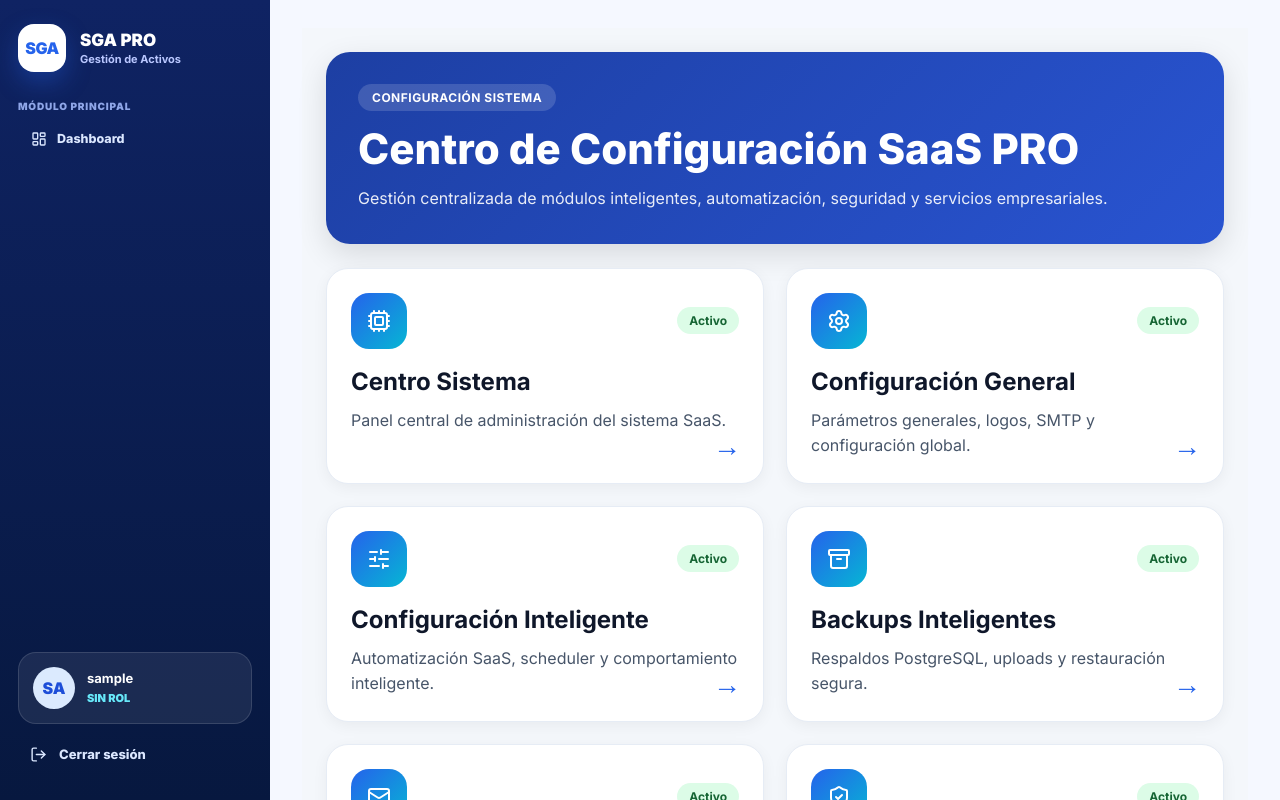
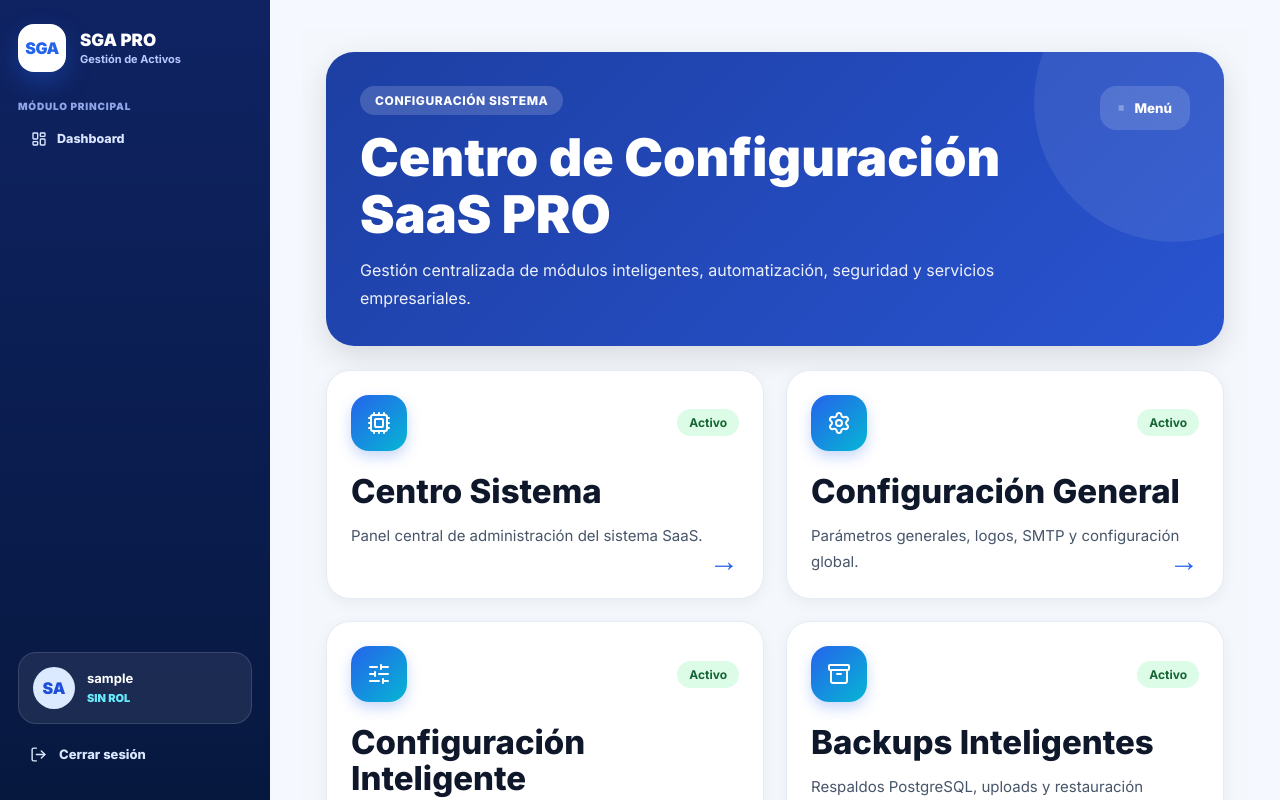
Before and after one commit to eneldo/VANER_ASSET, a React app in the folder frontend/: page /admin/configuracion-sistema in a window 1280 px wide. Built offline with nearby package versions, Linux system fonts and the light colour scheme; no server answers; sample sign-in values are in the browser's storage; the HTML template or start-up script is replaced by a standard one.

Commit message:
feat(configuracion): mejorar centro configuracion sistema pro

```diff
--- a/frontend/src/pages/admin/ConfiguracionSistemaPage.jsx
+++ b/frontend/src/pages/admin/ConfiguracionSistemaPage.jsx
@@ -1,5 +1,5 @@
 // =========================================================
-// CONFIGURACIÓN SISTEMA PRO
+// CONFIGURACIÓN SISTEMA SaaS PRO
 // Archivo:
 // frontend/src/pages/admin/ConfiguracionSistemaPage.jsx
 // =========================================================
@@ -13,6 +13,7 @@ import {
   Mail,
   ShieldCheck,
   Cpu,
+  Menu,
 } from "lucide-react";
 
 import AdminLayout from "./AdminLayout";
@@ -81,7 +82,15 @@ export default function ConfiguracionSistemaPage() {
   return (
     <AdminLayout>
       <div className="config-sistema-page">
+
+        {/* ================================================= */}
+        {/* HEADER */}
+        {/* ================================================= */}
+
         <div className="config-sistema-header">
+
+          <div className="config-header-top">
+
             <div>
               <span className="config-badge">
                 CONFIGURACIÓN SISTEMA
@@ -94,16 +103,34 @@ export default function ConfiguracionSistemaPage() {
                 automatización, seguridad y servicios empresariales.
               </p>
             </div>
+
+            {/* ============================================= */}
+            {/* BOTÓN HAMBURGUESA */}
+            {/* ============================================= */}
+
+            <button className="config-menu-btn">
+              <Menu size={20} />
+              <span>Menú</span>
+            </button>
+
+          </div>
         </div>
 
+        {/* ================================================= */}
+        {/* GRID */}
+        {/* ================================================= */}
+
         <div className="config-grid">
+
           {cards.map((item, index) => (
             <div
               key={index}
               className="config-card"
               onClick={() => navigate(item.ruta)}
             >
+
               <div className="config-card-top">
+
                 <div className="config-icon">
                   {item.icono}
                 </div>
@@ -111,6 +138,7 @@ export default function ConfiguracionSistemaPage() {
                 <span className="config-status">
                   {item.estado}
                 </span>
+
               </div>
 
               <h3>{item.titulo}</h3>
@@ -120,8 +148,10 @@ export default function ConfiguracionSistemaPage() {
               <div className="config-arrow">
                 →
               </div>
+
             </div>
           ))}
+
         </div>
       </div>
     </AdminLayout>
--- a/frontend/src/styles/configuracion-sistema.css
+++ b/frontend/src/styles/configuracion-sistema.css
@@ -11,37 +11,93 @@
   background: #f4f7fb;
 }
 
+/* =========================================================
+   HEADER
+   ========================================================= */
+
 .config-sistema-header {
   background: linear-gradient(135deg, #1d3fa3, #2954d1);
-  border-radius: 24px;
-  padding: 32px;
+  border-radius: 28px;
+  padding: 34px;
   color: white;
   box-shadow: 0 10px 30px rgba(0,0,0,0.12);
+  position: relative;
+  overflow: hidden;
+}
+
+.config-sistema-header::before {
+  content: "";
+  position: absolute;
+  width: 280px;
+  height: 280px;
+  border-radius: 50%;
+  background: rgba(255,255,255,0.08);
+  right: -90px;
+  top: -90px;
+}
+
+.config-header-top {
+  display: flex;
+  justify-content: space-between;
+  align-items: flex-start;
+  gap: 20px;
+  position: relative;
+  z-index: 2;
 }
 
 .config-badge {
   display: inline-block;
-  padding: 6px 14px;
+  padding: 7px 15px;
   border-radius: 999px;
-  background: rgba(255,255,255,0.15);
+  background: rgba(255,255,255,0.16);
   font-size: 12px;
-  font-weight: 700;
-  letter-spacing: .5px;
-  margin-bottom: 12px;
+  font-weight: 800;
+  letter-spacing: .6px;
+  margin-bottom: 14px;
 }
 
 .config-sistema-header h1 {
-  font-size: 42px;
+  font-size: 52px;
+  line-height: 1.1;
   margin: 0;
-  font-weight: 800;
+  font-weight: 900;
 }
 
 .config-sistema-header p {
-  margin-top: 12px;
+  margin-top: 14px;
   max-width: 900px;
-  color: rgba(255,255,255,0.9);
-  line-height: 1.6;
+  color: rgba(255,255,255,0.92);
+  line-height: 1.7;
+  font-size: 16px;
 }
+
+/* =========================================================
+   BOTÓN MENÚ
+   ========================================================= */
+
+.config-menu-btn {
+  border: none;
+  background: rgba(255,255,255,0.15);
+  color: white;
+  padding: 12px 18px;
+  border-radius: 16px;
+  font-weight: 800;
+  display: flex;
+  align-items: center;
+  gap: 10px;
+  cursor: pointer;
+  transition: .25s ease;
+  backdrop-filter: blur(12px);
+}
+
+.config-menu-btn:hover {
+  background: rgba(255,255,255,0.24);
+  transform: translateY(-2px);
+}
+
+/* =========================================================
+   GRID
+   ========================================================= */
 
 .config-grid {
   display: grid;
@@ -49,9 +105,13 @@
   gap: 22px;
 }
 
+/* =========================================================
+   CARD
+   ========================================================= */
+
 .config-card {
   background: white;
-  border-radius: 22px;
+  border-radius: 24px;
   padding: 24px;
   position: relative;
   cursor: pointer;
@@ -59,18 +119,19 @@
   border: 1px solid #e6ecf5;
   overflow: hidden;
   box-shadow: 0 4px 15px rgba(0,0,0,0.05);
+  min-height: 220px;
 }
 
 .config-card:hover {
   transform: translateY(-4px);
-  box-shadow: 0 12px 25px rgba(0,0,0,0.08);
+  box-shadow: 0 14px 30px rgba(0,0,0,0.08);
 }
 
 .config-card-top {
   display: flex;
   justify-content: space-between;
   align-items: center;
-  margin-bottom: 18px;
+  margin-bottom: 22px;
 }
 
 .config-icon {
@@ -82,6 +143,7 @@
   justify-content: center;
   background: linear-gradient(135deg, #2563eb, #06b6d4);
   color: white;
+  box-shadow: 0 6px 14px rgba(37,99,235,.25);
 }
 
 .config-status {
@@ -94,36 +156,75 @@
 }
 
 .config-card h3 {
-  font-size: 24px;
-  margin: 0 0 12px;
+  font-size: 33px;
+  line-height: 1.1;
+  margin: 0 0 14px;
   color: #0f172a;
+  font-weight: 800;
 }
 
 .config-card p {
   color: #475569;
-  line-height: 1.6;
+  line-height: 1.7;
   margin: 0;
+  font-size: 15px;
 }
 
 .config-arrow {
   position: absolute;
-  right: 22px;
+  right: 24px;
   bottom: 20px;
-  font-size: 28px;
+  font-size: 30px;
   color: #2563eb;
-  font-weight: 700;
+  font-weight: 900;
+}
+
+/* =========================================================
+   RESPONSIVE
+   ========================================================= */
+
+@media (max-width: 992px) {
+  .config-header-top {
+    flex-direction: column;
+  }
+
+  .config-sistema-header h1 {
+    font-size: 40px;
+  }
 }
 
 @media (max-width: 768px) {
+
+  .config-sistema-page {
+    padding: 16px;
+  }
+
   .config-sistema-header {
     padding: 24px;
   }
 
   .config-sistema-header h1 {
-    font-size: 28px;
+    font-size: 30px;
+  }
+
+  .config-sistema-header p {
+    font-size: 14px;
   }
 
   .config-grid {
     grid-template-columns: 1fr;
   }
+
+  .config-card {
+    min-height: auto;
+  }
+
+  .config-card h3 {
+    font-size: 26px;
+  }
+
+  .config-menu-btn {
+    width: 100%;
+    justify-content: center;
+  }
 }
```
Lines whose indentation alone changed are shown as unchanged.
